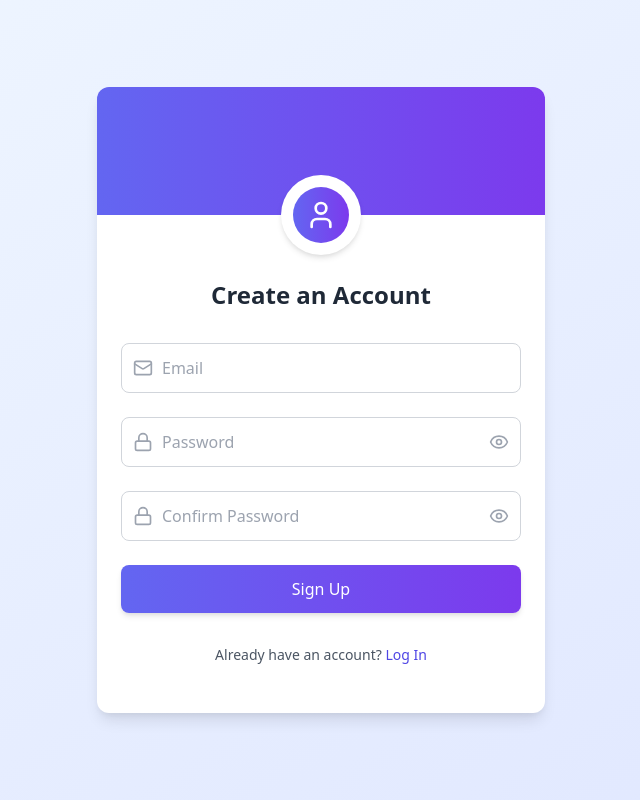
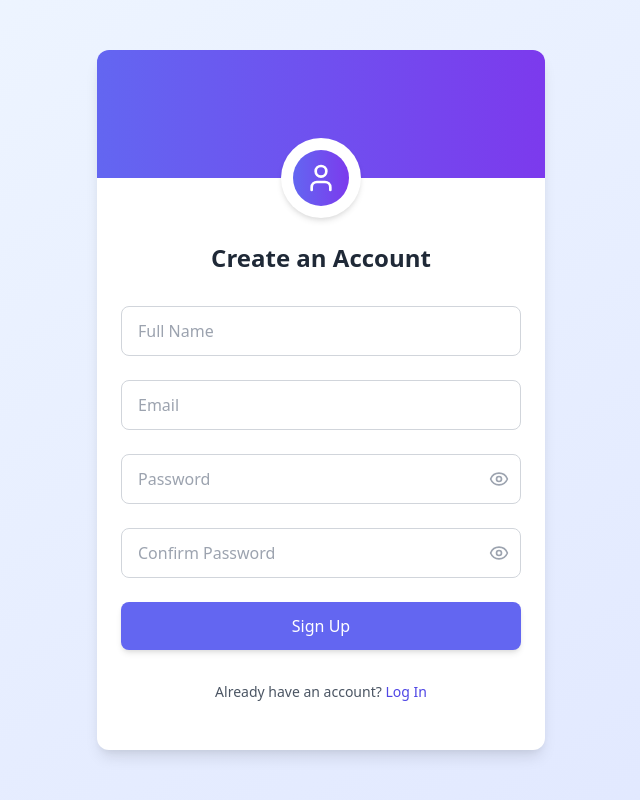
Before and after one commit to GDGAAU/lexora, a React (Vite) app in the folder client/: page /signup in a window 1280 px wide. Shown: the whole page, without its empty margins (319-959 px from the left). Built offline with nearby package versions, Linux system fonts and the light colour scheme.

Commit message:
assigned users are displyed at the bottom

```diff
--- a/client/src/layouts/Sidebar.jsx
+++ b/client/src/layouts/Sidebar.jsx
@@ -1,16 +1,28 @@
 "use client";
 
-import { useState } from "react";
+import { useEffect, useState } from "react";
 import { Link } from "react-router-dom";
-import { Book, ChevronDown, ChevronRight, Menu } from "lucide-react";
+import { auth } from "../firebase/Firebase"; // Import Firebase auth
+import { Book, ChevronDown, ChevronRight, Menu, User } from "lucide-react";
 import { FaGraduationCap } from "react-icons/fa";
 import { cn } from "../lib/utils";
 
 export function Sidebar({ className }) {
   const [isOpen, setIsOpen] = useState(true);
-  const [expandedMenus, setExpandedMenus] = useState({
-    courses: false,
+  const [expandedMenus, setExpandedMenus] = useState({ courses: false });
+  const [user, setUser] = useState(null);
+
+  useEffect(() => {
+    const unsubscribe = auth.onAuthStateChanged((authUser) => {
+      if (authUser) {
+        setUser(authUser);
+      } else {
+        setUser(null);
+      }
     });
+
+    return () => unsubscribe();
+  }, []);
 
   const toggleMenu = (menu) => {
     setExpandedMenus((prev) => ({
@@ -47,12 +59,14 @@ export function Sidebar({ className }) {
       <aside
         className={cn(
           "fixed top-0 left-0 z-40 h-screen w-64 border-r border-gray-300 text-white transition-transform duration-300 ease-in-out",
-          "bg-gradient-to-r from-indigo-200 to-purple-200", // Lighter gradient version
+          "bg-gradient-to-r from-indigo-200 to-purple-200",
           isOpen ? "translate-x-0" : "-translate-x-full",
           "md:translate-x-0",
           className
         )}
       >
+        {/* Sidebar Content */}
+        <div className="flex flex-col h-full">
           {/* Logo */}
           <div className="p-4 border-b border-gray-300 bg-gradient-to-r from-indigo-300 to-purple-300">
             <Link to="/" className="flex items-center space-x-2">
@@ -61,10 +75,9 @@ export function Sidebar({ className }) {
             </Link>
           </div>
 
-        {/* Navigation */}
-        <nav className="py-4 px-3">
+          {/* Navigation (Grow to push profile to bottom) */}
+          <nav className="py-4 px-3 flex-grow">
             <ul className="space-y-2">
-            {/* Departments */}
               <li>
                 <button
                   onClick={() => toggleMenu("courses")}
@@ -85,14 +98,26 @@ export function Sidebar({ className }) {
                 {expandedMenus.courses && (
                   <ul className="py-2 space-y-2 pl-11">
                     {[
-                    { path: "/courses/cs-courses", label: "Computer Science" },
+                      {
+                        path: "/courses/cs-courses",
+                        label: "Computer Science",
+                      },
                       {
                         path: "/courses/chem-courses",
                         label: "Applied Chemistry",
                       },
-                    { path: "/courses/Bio-courses", label: "Applied Biology" },
-                    { path: "/courses/phy-courses", label: "Applied Physics" },
-                    { path: "/courses/maths-courses", label: "Applied Maths" },
+                      {
+                        path: "/courses/Bio-courses",
+                        label: "Applied Biology",
+                      },
+                      {
+                        path: "/courses/phy-courses",
+                        label: "Applied Physics",
+                      },
+                      {
+                        path: "/courses/maths-courses",
+                        label: "Applied Maths",
+                      },
                       { path: "/courses/stat-courses", label: "Statistics" },
                     ].map((item) => (
                       <li key={item.path}>
@@ -109,6 +134,18 @@ export function Sidebar({ className }) {
               </li>
             </ul>
           </nav>
+
+          {/* User Profile Section (Always at the Bottom) */}
+          {user && (
+            <div className="mt-auto p-4 border-t border-gray-300 text-gray-900 bg-white flex items-center space-x-3">
+              <User className="w-8 h-8 text-indigo-500" />
+              <div>
+                <p className="font-semibold">{user.displayName || "User"}</p>
+                <p className="text-sm text-gray-500">{user.email}</p>
+              </div>
+            </div>
+          )}
+        </div>
       </aside>
     </>
   );
--- a/client/src/pages/Auth/signup.jsx
+++ b/client/src/pages/Auth/signup.jsx
@@ -1,5 +1,6 @@
 import { useState } from "react";
 import { auth } from "../../firebase/Firebase";
+import { createUserWithEmailAndPassword, updateProfile } from "firebase/auth";
 import { useNavigate } from "react-router-dom";
 import {
   LockIcon,
@@ -8,18 +9,19 @@ import {
   Eye,
   EyeOff,
   Loader2,
-} from "lucide-react"; // Import Loader icon
+} from "lucide-react";
 
 function Signup() {
+  const [name, setName] = useState("");
   const [email, setEmail] = useState("");
   const [password, setPassword] = useState("");
   const [confirmPassword, setConfirmPassword] = useState("");
   const [showPassword, setShowPassword] = useState(false);
   const [showConfirmPassword, setShowConfirmPassword] = useState(false);
-  const [error, setError] = useState(""); // General error messages
-  const [emailError, setEmailError] = useState(""); // Email-specific errors
-  const [passwordError, setPasswordError] = useState(""); // Password-specific errors
-  const [loading, setLoading] = useState(false); // Loader state
+  const [error, setError] = useState("");
+  const [emailError, setEmailError] = useState("");
+  const [passwordError, setPasswordError] = useState("");
+  const [loading, setLoading] = useState(false);
 
   const navigate = useNavigate();
 
@@ -28,7 +30,7 @@ function Signup() {
     setError("");
     setEmailError("");
     setPasswordError("");
-    setLoading(true); // Start loader
+    setLoading(true);
 
     if (password !== confirmPassword) {
       setError("Passwords do not match!");
@@ -37,7 +39,17 @@ function Signup() {
     }
 
     try {
-      await auth.createUserWithEmailAndPassword(email, password);
+      const userCredential = await createUserWithEmailAndPassword(
+        auth,
+        email,
+        password
+      );
+      const user = userCredential.user;
+
+      // Update Firebase profile with displayName
+      await updateProfile(user, { displayName: name });
+
+      localStorage.setItem("userName", name);
       navigate("/home");
     } catch (error) {
       if (error.code === "auth/email-already-in-use") {
@@ -50,7 +62,7 @@ function Signup() {
         setError(error.message);
       }
     } finally {
-      setLoading(false); // Stop loader
+      setLoading(false);
     }
   };
 
@@ -58,7 +70,6 @@ function Signup() {
     <div className="min-h-screen flex items-center justify-center bg-gradient-to-br from-blue-50 to-indigo-100 p-4">
       <div className="w-full max-w-md">
         <div className="bg-white rounded-xl shadow-lg overflow-hidden">
-          {/* Header */}
           <div className="relative h-32 bg-gradient-to-r from-indigo-500 to-purple-600">
             <div className="absolute -bottom-10 left-1/2 transform -translate-x-1/2 bg-white p-3 rounded-full shadow-md">
               <div className="bg-gradient-to-r from-indigo-500 to-purple-600 rounded-full p-3">
@@ -67,60 +78,57 @@ function Signup() {
             </div>
           </div>
 
-          {/* Form content */}
           <div className="px-6 py-12 pt-16">
             <h2 className="text-2xl font-bold text-center text-gray-800 mb-8">
               Create an Account
             </h2>
+            <form onSubmit={handleSignup} className="space-y-6">
+              <div className="relative">
+                <input
+                  type="text"
+                  placeholder="Full Name"
+                  value={name}
+                  onChange={(e) => setName(e.target.value)}
+                  className="w-full px-4 py-3 border border-gray-300 rounded-lg focus:ring-2 focus:ring-indigo-500 focus:border-transparent"
+                  required
+                  disabled={loading}
+                />
+              </div>
 
-            <form onSubmit={handleSignup} className="space-y-6">
-              {/* Email Input */}
               <div className="relative">
-                <div className="absolute inset-y-0 left-0 pl-3 flex items-center pointer-events-none">
-                  <MailIcon className="h-5 w-5 text-gray-400" />
-                </div>
                 <input
                   type="email"
                   placeholder="Email"
                   value={email}
                   onChange={(e) => setEmail(e.target.value)}
-                  className={`pl-10 w-full px-4 py-3 border ${
-                    emailError ? "border-red-500" : "border-gray-300"
-                  } rounded-lg focus:outline-none focus:ring-2 focus:ring-indigo-500 focus:border-transparent transition-all`}
+                  className="w-full px-4 py-3 border border-gray-300 rounded-lg focus:ring-2 focus:ring-indigo-500 focus:border-transparent"
                   required
-                  disabled={loading} // Disable while loading
+                  disabled={loading}
                 />
               </div>
               {emailError && (
                 <p className="text-red-500 text-sm">{emailError}</p>
               )}
 
-              {/* Password Input */}
               <div className="relative">
-                <div className="absolute inset-y-0 left-0 pl-3 flex items-center pointer-events-none">
-                  <LockIcon className="h-5 w-5 text-gray-400" />
-                </div>
                 <input
                   type={showPassword ? "text" : "password"}
                   placeholder="Password"
                   value={password}
                   onChange={(e) => setPassword(e.target.value)}
-                  className={`pl-10 w-full px-4 py-3 border ${
-                    passwordError ? "border-red-500" : "border-gray-300"
-                  } rounded-lg focus:outline-none focus:ring-2 focus:ring-indigo-500 focus:border-transparent transition-all`}
+                  className="w-full px-4 py-3 border border-gray-300 rounded-lg focus:ring-2 focus:ring-indigo-500 focus:border-transparent"
                   required
-                  disabled={loading} // Disable while loading
+                  disabled={loading}
                 />
                 <button
                   type="button"
-                  className="absolute inset-y-0 right-0 pr-3 flex items-center"
+                  className="absolute inset-y-0 right-3"
                   onClick={() => setShowPassword(!showPassword)}
-                  disabled={loading} // Disable while loading
                 >
                   {showPassword ? (
-                    <EyeOff className="h-5 w-5 text-gray-400 hover:text-gray-600" />
+                    <EyeOff className="h-5 w-5 text-gray-400" />
                   ) : (
-                    <Eye className="h-5 w-5 text-gray-400 hover:text-gray-600" />
+                    <Eye className="h-5 w-5 text-gray-400" />
                   )}
                 </button>
               </div>
@@ -128,58 +136,50 @@ function Signup() {
                 <p className="text-red-500 text-sm">{passwordError}</p>
               )}
 
-              {/* Confirm Password Input */}
               <div className="relative">
-                <div className="absolute inset-y-0 left-0 pl-3 flex items-center pointer-events-none">
-                  <LockIcon className="h-5 w-5 text-gray-400" />
-                </div>
                 <input
                   type={showConfirmPassword ? "text" : "password"}
                   placeholder="Confirm Password"
                   value={confirmPassword}
                   onChange={(e) => setConfirmPassword(e.target.value)}
-                  className="pl-10 w-full px-4 py-3 border border-gray-300 rounded-lg focus:outline-none focus:ring-2 focus:ring-indigo-500 focus:border-transparent transition-all"
+                  className="w-full px-4 py-3 border border-gray-300 rounded-lg focus:ring-2 focus:ring-indigo-500 focus:border-transparent"
                   required
-                  disabled={loading} // Disable while loading
+                  disabled={loading}
                 />
                 <button
                   type="button"
-                  className="absolute inset-y-0 right-0 pr-3 flex items-center"
+                  className="absolute inset-y-0 right-3"
                   onClick={() => setShowConfirmPassword(!showConfirmPassword)}
-                  disabled={loading} // Disable while loading
                 >
                   {showConfirmPassword ? (
-                    <EyeOff className="h-5 w-5 text-gray-400 hover:text-gray-600" />
+                    <EyeOff className="h-5 w-5 text-gray-400" />
                   ) : (
-                    <Eye className="h-5 w-5 text-gray-400 hover:text-gray-600" />
+                    <Eye className="h-5 w-5 text-gray-400" />
                   )}
                 </button>
               </div>
 
-              {/* Error Message for Password Mismatch */}
               {error && <p className="text-red-500 text-sm">{error}</p>}
 
-              {/* Signup Button with Loader */}
               <button
                 type="submit"
-                className="w-full py-3 px-4 bg-gradient-to-r from-indigo-500 to-purple-600 text-white font-medium rounded-lg shadow-md hover:shadow-lg transform hover:-translate-y-0.5 transition-all duration-200 flex items-center justify-center"
-                disabled={loading} // Disable button while loading
+                className="w-full py-3 bg-indigo-500 text-white font-medium rounded-lg shadow-md hover:bg-indigo-600 transition"
+                disabled={loading}
               >
                 {loading ? (
-                  <Loader2 className="h-5 w-5 animate-spin mr-2" />
+                  <Loader2 className="h-5 w-5 animate-spin" />
                 ) : (
                   "Sign Up"
                 )}
               </button>
             </form>
-
             <div className="mt-8 text-center">
               <p className="text-sm text-gray-600">
                 Already have an account?{" "}
                 <a
                   href="#"
                   onClick={() => navigate("/login")}
-                  className="text-indigo-600 hover:text-indigo-800 font-medium"
+                  className="text-indigo-600"
                 >
                   Log In
                 </a>
```
Lines whose indentation alone changed are shown as unchanged.
